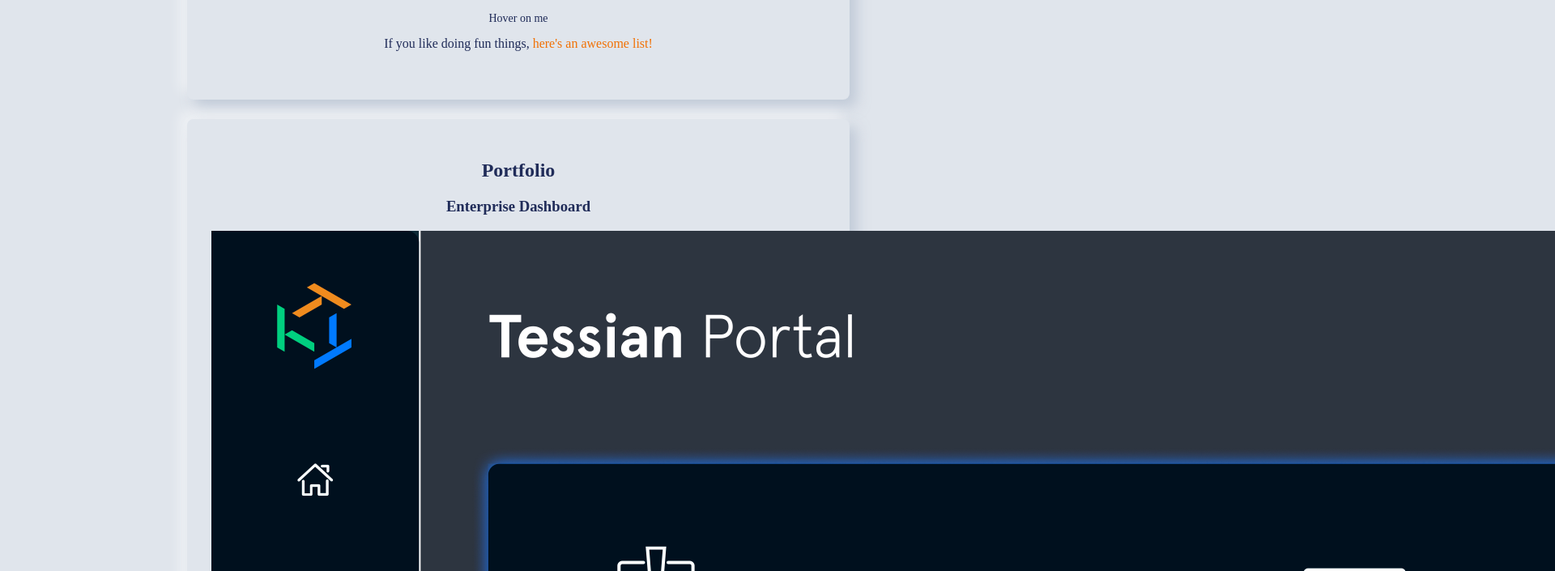
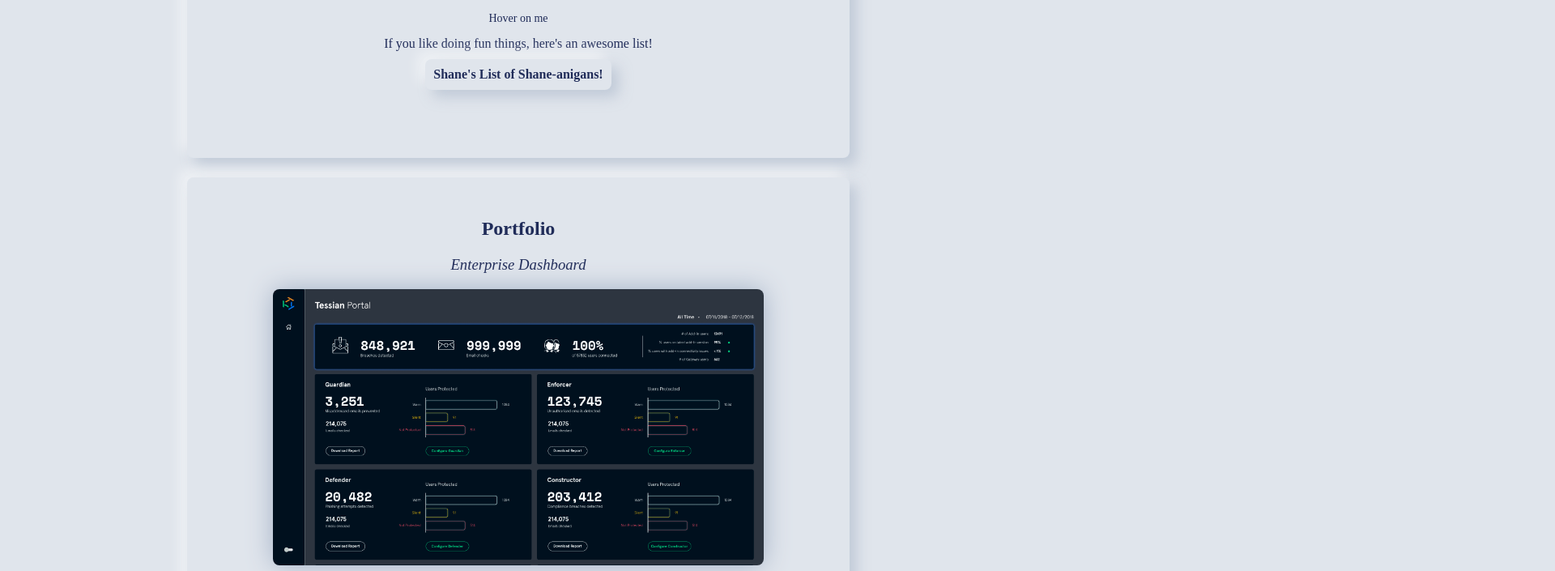
Before and after one commit to ShaneWickramasuriya/profile, a plain HTML site: page index.html in a window 1280 px wide. Shown: the part 498-1203 px from the top of the page at 81% size, 1920 px wide, since content can reach past the window. Drawn offline with Linux system fonts and the light colour scheme.

Commit message:
Resized images, and added link button

```diff
--- a/index.html
+++ b/index.html
@@ -13,14 +13,20 @@
       <marquee behavior="alternate" direction="up" scrollamount="10" height="150"> <h1>HI, I'M SHANE!</h1></marquee>
       <img src="images/profile.jpeg" class="profile">
       <p>Hover on me</p>
-      If you like doing fun things, <a href="https://docs.google.com/spreadsheets/d/10LdwNfBZq6NvIoobqR0_80rfNDsZYOAEDDxwIYKaNnk/edit?usp=sharing" target="_blank">here's an awesome list!</a>
+      If you like doing fun things, here's an awesome list!
+      <br>
+      <a href="https://docs.google.com/spreadsheets/d/10LdwNfBZq6NvIoobqR0_80rfNDsZYOAEDDxwIYKaNnk/edit?usp=sharing" target="_blank">
+        <div class="btn">
+        <b> Shane's List of Shane-anigans! </b>
+        </div>
+      </a>
     </div>
 
-    <div class="container">
+    <div class="container portfolio">
       <h2>Portfolio</h2>
       <h3>Enterprise Dashboard</h3>
       <div class="content">
-      <img src="images/dashboard.png" alt="">
+      <img src="images/dashboard.png" alt="" class="content-image">
       </div>
 
 
--- a/style.css
+++ b/style.css
@@ -24,6 +24,12 @@ h2 {
   font-family: "Cabin";
 }
 
+h3 {
+  font-family: "Raleway";
+  font-weight: 400;
+  font-style: italic;
+}
+
 p {
   font-weight: 400;
   font-size: 14px;
@@ -44,9 +50,13 @@ p {
   transform: scale(1.5);
 }
 
+.portfolio {
+  text-align: left;
+}
+
 a {
   text-decoration: none;
-  color: #F17105;
+  color: #202C59;
 }
 
 ul {
@@ -69,9 +79,21 @@ ul li a:hover {
   display: inline-block;
 }
 
+.content-image {
+  width: 80%;
+  box-shadow: 0px 0px 32px rgb(163,177,198,1);
+  border-radius: 8px;
+
+}
+
+.content-image:hover {
+  transition-duration: 500ms;
+}
+
 .container {
   margin: 0 auto 24px auto;
   padding: 30px;
+  padding-bottom: 60px;
   width: 60%;
   text-align: center;
   background-color:#E0E5EC;
@@ -82,6 +104,25 @@ ul li a:hover {
 
 .container:hover {
   box-shadow: 9px 9px 16px rgb(163,177,198,0.5), -9px -9px 16px rgba(255,255,255, 0.5), 0 0 32px #F17105;
+  transform: scale(1.05);
+}
+
+.btn {
+  margin: 10px auto 24px auto;
+  padding: 10px;
+  display: inline-block;
+  text-align: center;
+  background-color:#E0E5EC;
+  box-shadow: 9px 9px 16px rgb(163,177,198,0.5), -9px -9px 16px rgba(255,255,255, 0.5);
+  border-radius: 8px;
+  transition-duration: 250ms;
+}
+
+
+.btn:hover {
+  box-shadow: inset 9px 9px 16px rgb(163,177,198,0.5), inset -9px -9px 16px rgba(255,255,255, 0.5);
+  color: #F17105;
+  transition-duration: 250ms;
 }
 
 .main {
```
